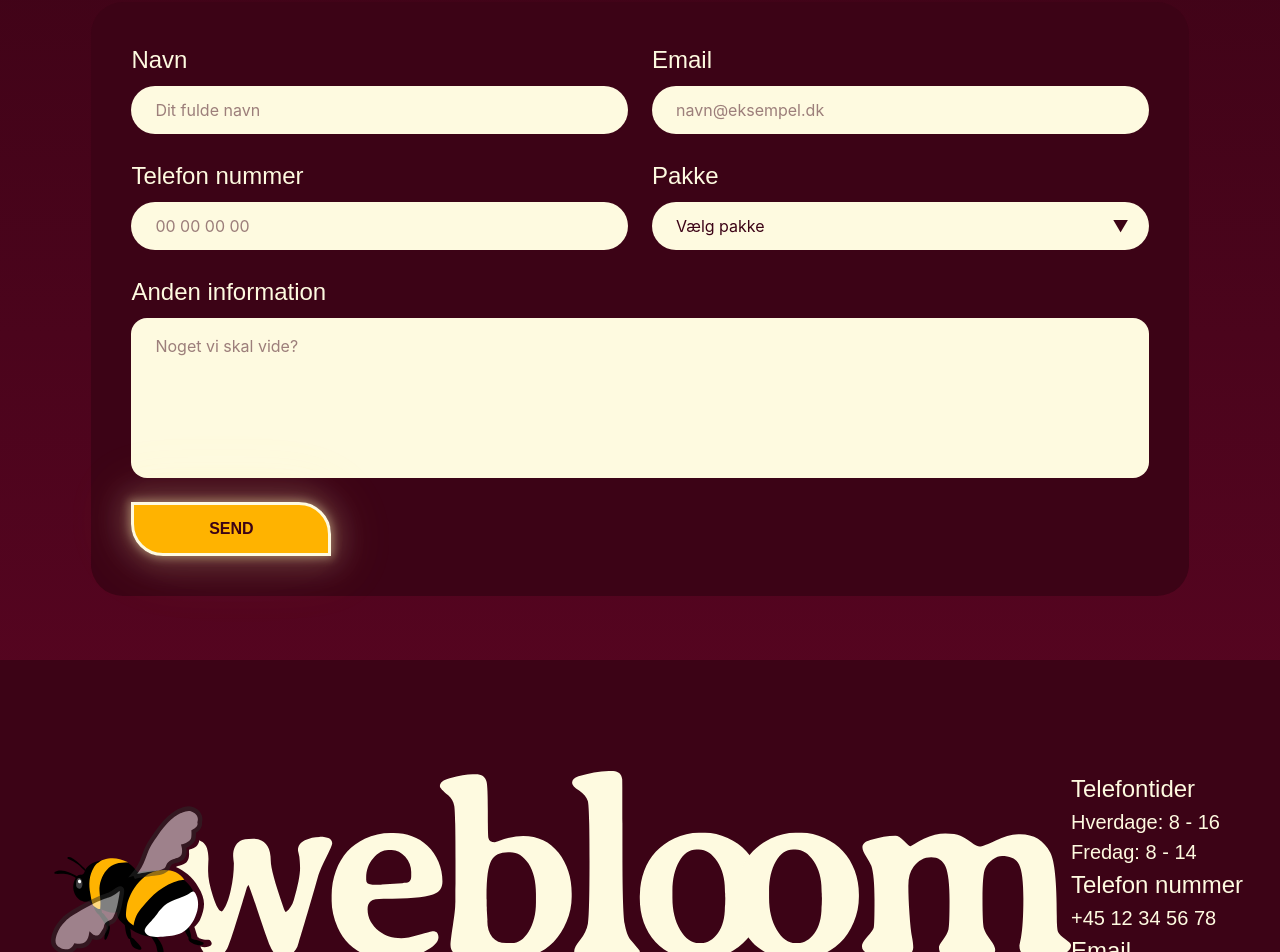
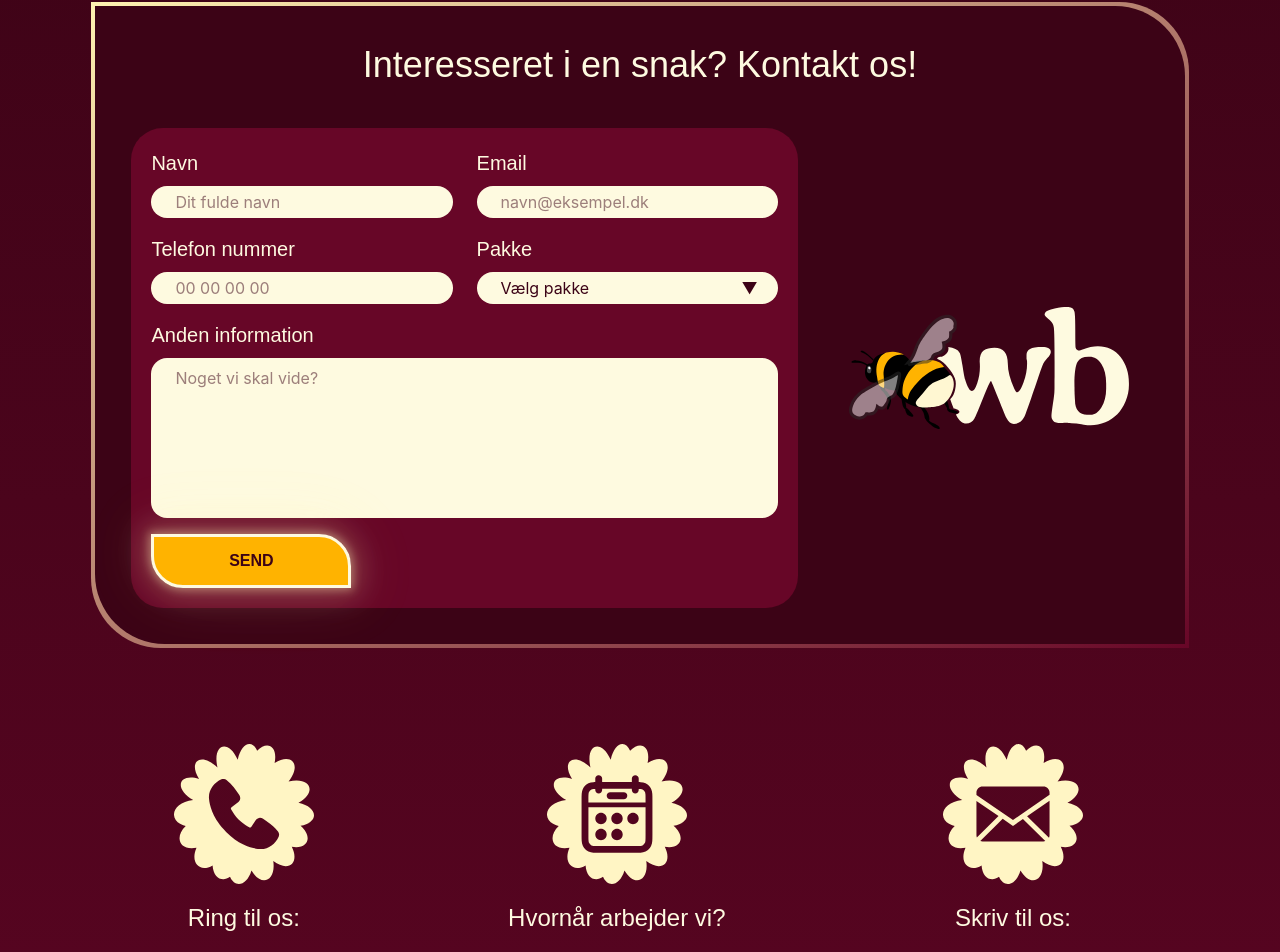
Before and after one commit to SabiRosen/SustainableWeb, a React (Vite) app: page /kontakt in a window 1280 px wide. Shown: the part 194-1146 px from the top of the page. Built offline with nearby package versions, Linux system fonts and the light colour scheme; a web font is replaced by a local one.

Commit message:
Rettelser til kontakt siden

```diff
--- a/src/Kontakt.jsx
+++ b/src/Kontakt.jsx
@@ -1,11 +1,57 @@
-import Form from "./assets/components/Form";
+// src/Kontakt.jsx
+import H2 from './assets/components/typography/H2'
+import H3 from './assets/components/typography/H3'
+import Form from './assets/components/Form'
+import H4 from './assets/components/typography/H4'
 
 export default function Kontakt() {
+    return (
+        <div className="flex flex-col gap-16 w-6/7 mx-auto my-16">
 
-    return (
-        <>
-        <Form />
+            {/* Top section - form + illustration */}
+            <div className="p-1 rounded-tr-[4.375rem] rounded-bl-[4.375rem]"
+                style={{ background: 'linear-gradient(to bottom right, #FFF2B1, #670627)' }}>
 
-        </>
+                <div className="flex flex-col bg-secondary rounded-tr-[4.375rem] rounded-bl-[4.375rem] p-8 gap-8">
+
+                    {/* Centered heading */}
+                    <div className="text-center">
+                        <H2>Interesseret i en snak? Kontakt os!</H2>
+                    </div>
+
+                    {/* Form + illustration side by side */}
+                    <div className="flex flex-row items-center gap-8">
+                        <div className="w-[65%]">
+                            <Form />
+                        </div>
+                        <div className="flex-1 flex items-center justify-center">
+                            <img src="/src/assets/logo-small.svg" alt="Webloom illustration" className="w-full max-w-70" />
+                        </div>
+                    </div>
+
+                </div>
+            </div>
+
+            {/* Middle section - contact info */}
+            <div className="flex flex-row justify-around items-start gap-8 py-8">
+                <div className="flex flex-col items-center gap-4">
+                    <img src="/src/assets/icons/tlf.svg" alt="Telefon" className="w-35 h-35" />
+                    <H3>Ring til os:</H3>
+                    <H4>+45 12 34 56 78</H4>
+                </div>
+                <div className="flex flex-col items-center gap-4">
+                    <img src="/src/assets/icons/calender.svg" alt="Kalender" className="w-35 h-35" />
+                    <H3>Hvornår arbejder vi?</H3>
+                    <H4>Hverdage: 8-16</H4>
+                    <H4>Fredag: 8-14</H4>
+                </div>
+                <div className="flex flex-col items-center gap-4">
+                    <img src="/src/assets/icons/mail.svg" alt="Email" className="w-35 h-35" />
+                    <H3>Skriv til os:</H3>
+                    <H4>kontakt@webloom.dk</H4>
+                </div>
+            </div>
+
+        </div>
     )
 }
--- a/src/assets/components/Form.jsx
+++ b/src/assets/components/Form.jsx
@@ -1,26 +1,26 @@
 import CTA from "./CTA"
-import H3 from "./typography/H3"
+import H4 from "./typography/H4"
 
 export default function Form() {
     return (
-        <div className="flex flex-col gap-6 bg-secondary rounded-4xl p-10 w-6/7 mx-auto my-16">
+        <div className="flex flex-col gap-4 bg-primary rounded-4xl p-5 m-1 w-full">
 
             {/* Row 1 - Navn & Email */}
             <div className="flex flex-row gap-6 w-full">
                 <div className="flex flex-col gap-2 w-full">
-                    <H3>Navn</H3>
+                    <H4>Navn</H4>
                     <input
                         type="text"
                         placeholder="Dit fulde navn"
-                        className="rounded-full px-6 py-3 bg-text text-secondary placeholder-secondary/50 w-full"
+                        className="rounded-full px-6 py-1 bg-text text-secondary placeholder-secondary/50 w-full"
                     />
                 </div>
                 <div className="flex flex-col gap-2 w-full">
-                    <H3>Email</H3>
+                    <H4>Email</H4>
                     <input
                         type="email"
                         placeholder="navn@eksempel.dk"
-                        className="rounded-full px-6 py-3 bg-text text-secondary placeholder-secondary/50 w-full"
+                        className="rounded-full px-6 py-1 bg-text text-secondary placeholder-secondary/50 w-full"
                     />
                 </div>
             </div>
@@ -28,20 +28,22 @@ export default function Form() {
             {/* Row 2 - Telefon & Pakke */}
             <div className="flex flex-row gap-6 w-full">
                 <div className="flex flex-col gap-2 w-full">
-                    <H3>Telefon nummer</H3>
+                    <H4>Telefon nummer</H4>
                     <input
                         type="tel"
                         placeholder="00 00 00 00"
-                        className="rounded-full px-6 py-3 bg-text text-secondary placeholder-secondary/50 w-full"
+                        className="rounded-full px-6 py-1 bg-text text-secondary placeholder-secondary/50 w-full"
                     />
                 </div>
                 <div className="flex flex-col gap-2 w-full">
-                    <H3>Pakke</H3>
+                    <H4>Pakke</H4>
                     <div className="relative w-full">
-                        <select className="rounded-full px-6 py-3 bg-text text-secondary w-full appearance-none cursor-pointer">
+                        <select className="rounded-full px-6 py-1 bg-text text-secondary w-full appearance-none cursor-pointer">
                             <option value="">Vælg pakke</option>
                             <option value="spiren">Spiren</option>
+                            <option value="opblomstring">Opblomstring</option>
                             <option value="eviggroen">Eviggrøn</option>
+                            <option value="form og flor">Form og Flor</option>
                         </select>
                         <span className="absolute right-5 top-1/2 -translate-y-1/2 text-secondary pointer-events-none">▼</span>
                     </div>
@@ -50,10 +52,10 @@ export default function Form() {
 
             {/* Row 3 - Anden information */}
             <div className="flex flex-col gap-2 w-full">
-                <H3>Anden information</H3>
+                <H4>Anden information</H4>
                 <textarea
                     placeholder="Noget vi skal vide?"
-                    className="rounded-2xl px-6 py-4 bg-text text-secondary placeholder-secondary/50 w-full h-40 resize-none"
+                    className="rounded-2xl px-6 py-2 bg-text text-secondary placeholder-secondary/50 w-full h-40 resize-none"
                 />
             </div>
 
```
Also changed, not shown: src/assets/logo-small.svg (added).
